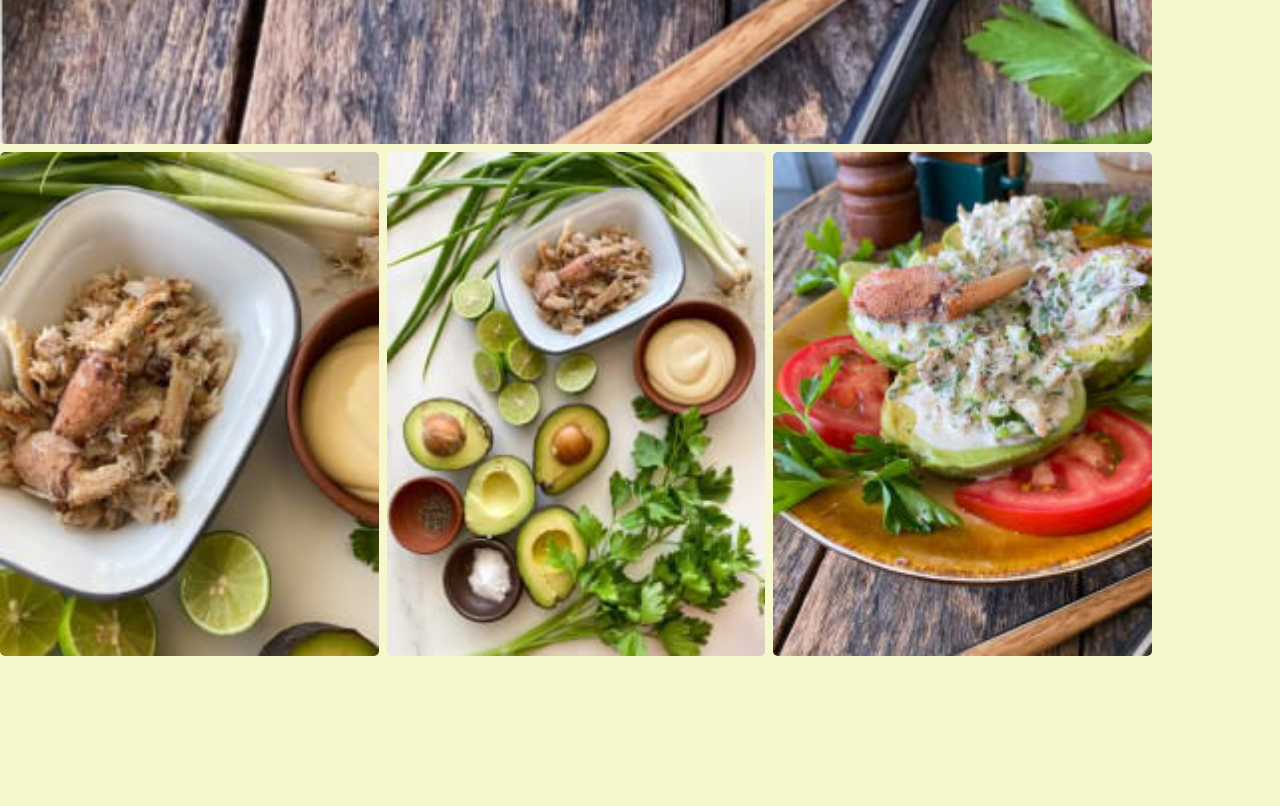
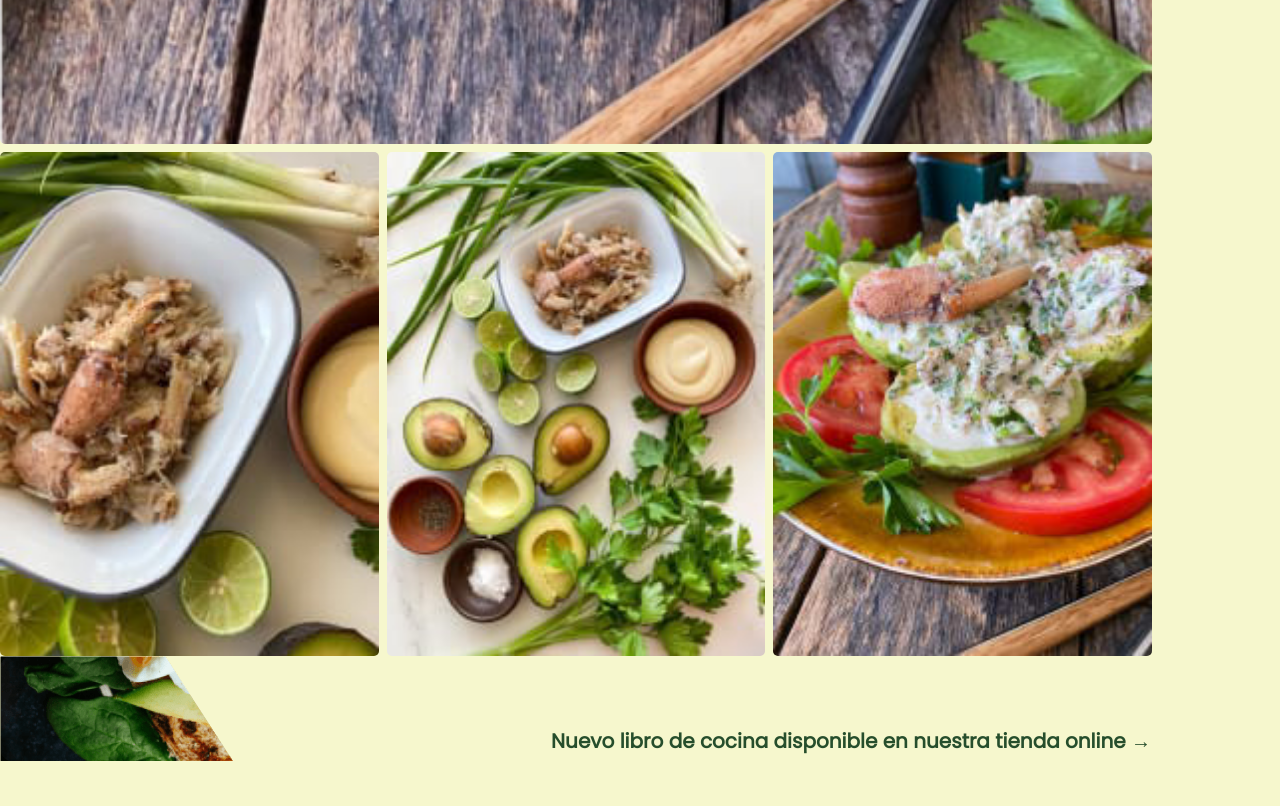
Before and after one commit to Kajoha/sapito-food, a website: page index.html in a window 1280 px wide. Shown: the part 1222-2028 px from the top of the page. Before the commit the page ends 1878 px from the top, so only its background shows below. Drawn offline with Linux system fonts and the light colour scheme; files whose address does not match are found by name.

Commit message:
added ad book

```diff
--- a/index.html
+++ b/index.html
@@ -11,7 +11,6 @@
 
 <body>
   <div class="">
-
     <div class="gallery">
       <img sizes="(max-width: 550px) 100vw, 550px" srcset="
         img/aguacates-rellenos-cangrejo-5-1440x1920_n4za2p_c_scale,w_395.jpg 395w,
@@ -23,6 +22,10 @@
         <img src="img/aguacates-rellenos-cangrejo-6-1440x1920_byecyu_c_scale,w_190.jpg" alt="">
       </div>
     </div>
+    <div class="ad-book">
+      <img class="ad-book__img" src="ad-book_u8d0a5_c_scale,w_233.png" alt="">
+      <p class="ad-book__text">Nuevo libro de cocina disponible en nuestra tienda online &#8594</p>
+    </div>
   </div>
 </body>
 
--- /dev/null
+++ b/sass/components/_ads.scss
@@ -0,0 +1,22 @@
+.ad-book {
+  display: flex;
+  justify-content: center;
+  width: 90%;
+  position: relative;
+}
+
+.ad-book__img {
+  position: absolute;
+  left: 0;
+}
+
+.ad-book__text {
+  display: inline;
+  padding: 5rem 0 5rem 10rem;
+  position: absolute;
+  right: .1rem;
+  font-size: $typo-m;
+  font-family: $secondary-typo;
+  font-weight: 600;
+  color: $primary-green;
+}
--- a/sass/settings/_variables.scss
+++ b/sass/settings/_variables.scss
@@ -11,7 +11,7 @@ $typo-title: 'Montserrat', sans-serif;
 // Colors
 
 $white: #F6F7CD;
-$ligh-green: #DFE49B;
+$light-green: #DFE49B;
 $green: #9DB33E;
 $primary-green: #264E2C;
 $black: #292929;
--- a/sass/styles.scss
+++ b/sass/styles.scss
@@ -1,3 +1,4 @@
 @import 'settings/variables';
 @import 'settings/globals';
 @import 'components/gallery';
+@import 'components/ads';
```
Also changed, not shown: img/ad-book_u8d0a5_c_scale,w_190.png (added), img/ad-book_u8d0a5_c_scale,w_233.png (added), public/css/styles.css.
